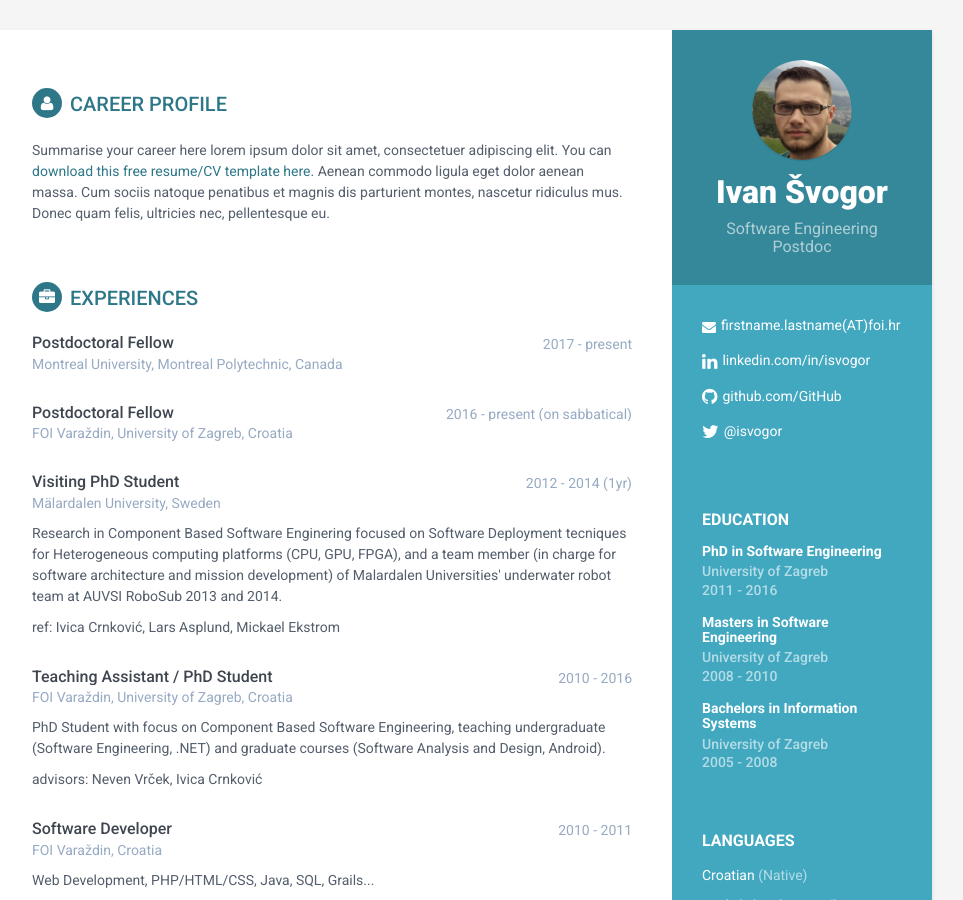
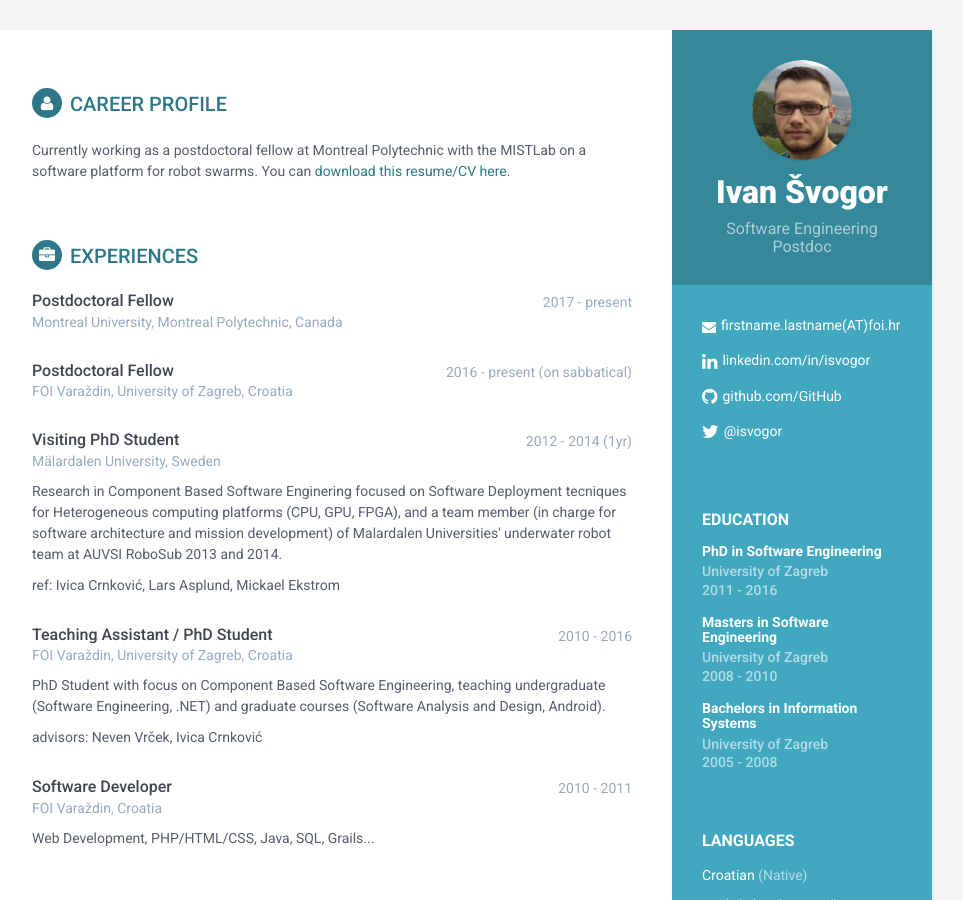
Before and after one commit to isvogor-foi/isvogor-foi.github.io, a Jekyll site: the page built from index.html, in a window 1280 px wide and 900 px high. Shown: the whole window, without its empty margins (188-1151 px from the left). Built offline with Jekyll 4.4.1, drawn with Linux system fonts in a browser that asks for light colours; some web fonts are replaced.

Commit message:
Update career-profile.html

```diff
--- a/_includes/career-profile.html
+++ b/_includes/career-profile.html
@@ -1,6 +1,6 @@
 <section class="section summary-section">
 <h2 class="section-title"><i class="fa fa-user"></i>Career Profile</h2>
 <div class="summary">
-    <p>Summarise your career here lorem ipsum dolor sit amet, consectetuer adipiscing elit. You can <a href="#" target="_blank">download this free resume/CV template here</a>. Aenean commodo ligula eget dolor aenean massa. Cum sociis natoque penatibus et magnis dis parturient montes, nascetur ridiculus mus. Donec quam felis, ultricies nec, pellentesque eu.</p>
+    <p>Currently working as a postdoctoral fellow at Montreal Polytechnic with the MISTLab on a software platform for robot swarms. You can <a href="#" target="_blank">download this resume/CV here</a>.</p>
 </div><!--//summary-->
 </section><!--//section-->
```
